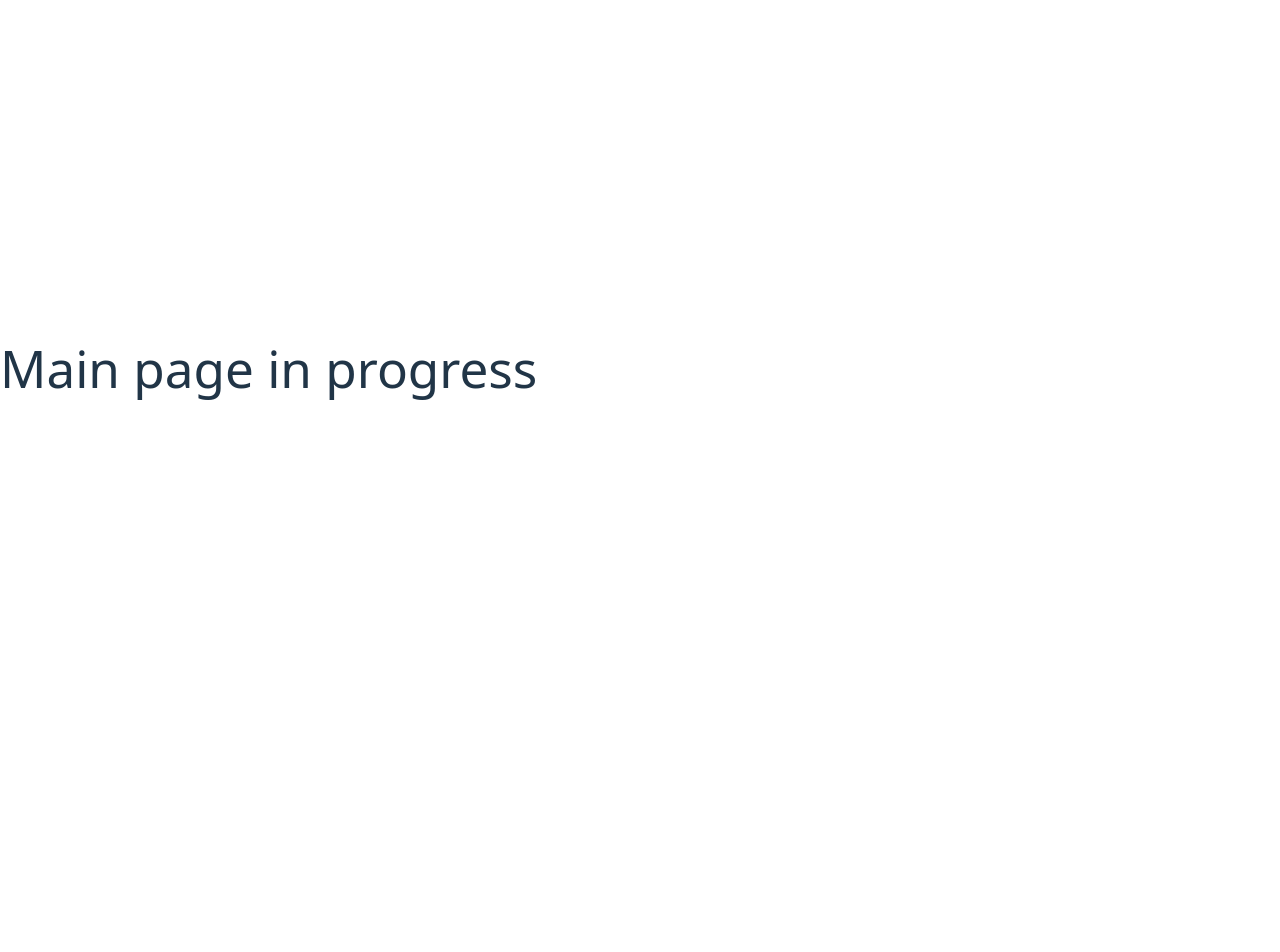
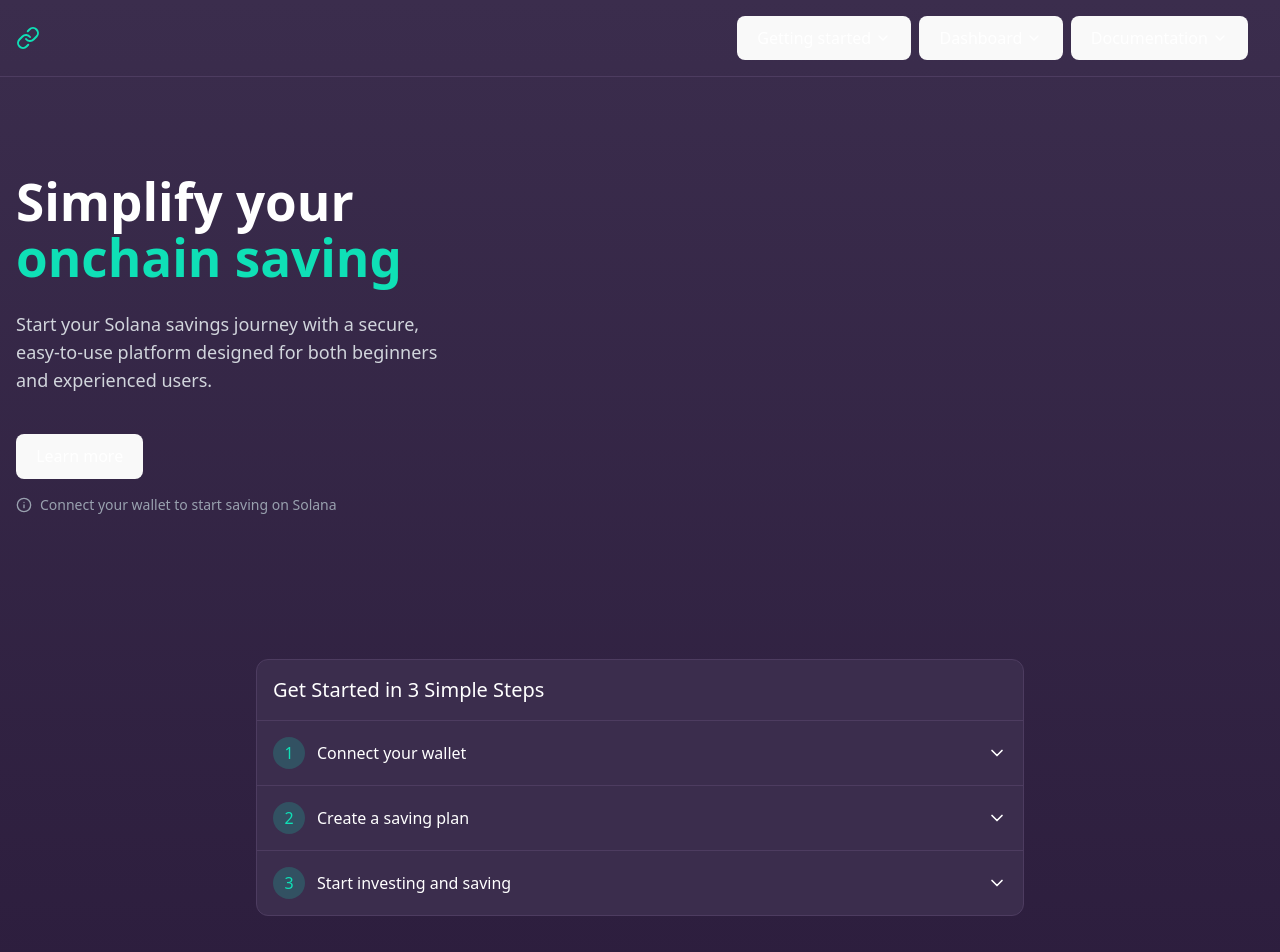
Before and after one commit to skurzyp/money-saver-dapp, a React (Vite) app: page /main in a window 1280 px wide. Shown: the top 952 px of the page. Before the commit the page ends 800 px from the top, so only its background shows below. Built offline with nearby package versions, Linux system fonts and the light colour scheme; what @reown/appkit, @reown/appkit-adapter-solana, @solana/wallet-adapter-wallets would draw is missing.

Commit message:
feat: add initial start screen

```diff
--- /dev/null
+++ b/src/components/featuresSection.tsx
@@ -0,0 +1,53 @@
+import { ChevronDown } from 'lucide-react';
+
+export default function FeaturesSection()  {
+  return (
+    <section className="container mx-auto px-4 py-12">
+      <div className="max-w-3xl mx-auto">
+        <div className="bg-[#3b2d4d] border border-[#4d3c60] rounded-xl overflow-hidden">
+          <div className="p-4 border-b border-[#4d3c60]">
+            <h2 className="text-xl font-medium">Get Started in 3 Simple Steps</h2>
+          </div>
+
+          <div className="divide-y divide-[#4d3c60]">
+            <div className="p-4 hover:bg-[#4d3c60]/30 transition-colors cursor-pointer">
+              <div className="flex justify-between items-center">
+                <div className="flex items-center gap-3">
+                  <div className="w-8 h-8 rounded-full bg-[#0fe0b6]/20 text-[#0fe0b6] flex items-center justify-center">
+                    1
+                  </div>
+                  <h3 className="font-medium">Connect your wallet</h3>
+                </div>
+                <ChevronDown className="h-5 w-5" />
+              </div>
+            </div>
+
+            <div className="p-4 hover:bg-[#4d3c60]/30 transition-colors cursor-pointer">
+              <div className="flex justify-between items-center">
+                <div className="flex items-center gap-3">
+                  <div className="w-8 h-8 rounded-full bg-[#0fe0b6]/20 text-[#0fe0b6] flex items-center justify-center">
+                    2
+                  </div>
+                  <h3 className="font-medium">Create a saving plan</h3>
+                </div>
+                <ChevronDown className="h-5 w-5" />
+              </div>
+            </div>
+
+            <div className="p-4 hover:bg-[#4d3c60]/30 transition-colors cursor-pointer">
+              <div className="flex justify-between items-center">
+                <div className="flex items-center gap-3">
+                  <div className="w-8 h-8 rounded-full bg-[#0fe0b6]/20 text-[#0fe0b6] flex items-center justify-center">
+                    3
+                  </div>
+                  <h3 className="font-medium">Start investing and saving</h3>
+                </div>
+                <ChevronDown className="h-5 w-5" />
+              </div>
+            </div>
+          </div>
+        </div>
+      </div>
+    </section>
+  )
+}
--- /dev/null
+++ b/src/components/gettingStartedDrawer.tsx
@@ -0,0 +1,102 @@
+import { X } from "lucide-react"
+
+interface GettingStartedDrawerProps {
+  onClose: () => void
+}
+
+export default function GettingStartedDrawer({ onClose }: GettingStartedDrawerProps) {
+  return (
+    <div className="fixed inset-0 z-50 bg-black/50 flex justify-end">
+      <div
+        className="bg-[#2d1e3e] w-full max-w-md h-full overflow-y-auto animate-slide-in"
+        style={{ animationDuration: "0.3s" }}
+      >
+        <div className="sticky top-0 bg-[#3b2d4d] p-4 border-b border-[#4d3c60] flex justify-between items-center">
+          <h2 className="text-xl font-medium">Getting Started</h2>
+          <button
+            onClick={onClose}
+            className="p-1 rounded-full hover:bg-[#4d3c60]/50 transition-colors"
+            aria-label="Close"
+          >
+            <X className="h-5 w-5" />
+          </button>
+        </div>
+
+        <div className="p-6">
+          <div className="bg-gradient-to-br from-[#4d3c60] to-[#2d1e3e] p-6 rounded-2xl border border-[#4d3c60] shadow-xl">
+            <div className="bg-gradient-to-br from-[#ff6b8b] to-[#5f27cd] p-6 rounded-xl mb-6">
+              <div className="flex items-center gap-3 mb-4">
+                <div className="w-8 h-8 bg-white rounded-full flex items-center justify-center">
+                  <div className="w-3 h-3 bg-[#5f27cd] rounded-full"></div>
+                </div>
+                <div className="font-large">Solana Money Saver</div>
+              </div>
+            </div>
+
+            <div className="space-y-4">
+              <div className="space-y-1">
+                <h3 className="font-medium">How it works?</h3>
+                <p className="text-sm text-gray-300">
+                  Learn ideas behind the project, what it offers and decide what suits you best
+                </p>
+              </div>
+
+              <div className="space-y-1">
+                <h3 className="font-medium">How to start?</h3>
+                <p className="text-sm text-gray-300">How to create your first saving plan</p>
+              </div>
+
+              <div className="space-y-1">
+                <h3 className="font-medium">Invest your money and make the plan risk free</h3>
+                <p className="text-sm text-gray-300">
+                  The investment opportunities aggregated by this page are risk free.
+                </p>
+              </div>
+            </div>
+          </div>
+
+          <div className="mt-8 space-y-6">
+            <div className="space-y-2">
+              <h3 className="text-lg font-medium">Additional Resources</h3>
+              <p className="text-sm text-gray-300">
+                Explore these resources to learn more about saving and investing on Solana.
+              </p>
+            </div>
+
+            <div className="grid gap-4">
+              <a
+                href="https://solana.com/pl/docs/intro/quick-start"
+                className="block p-4 bg-[#3b2d4d] rounded-lg border border-[#4d3c60] hover:bg-[#4d3c60]/50 transition-colors"
+                target="_blank"
+                rel="noopener noreferrer"
+              >
+                <h4 className="font-medium mb-1">Beginner's Guide to Solana</h4>
+                <p className="text-sm text-gray-300">Learn the basics of Solana blockchain and how it works.</p>
+              </a>
+
+              <a
+                href="#"
+                className="block p-4 bg-[#3b2d4d] rounded-lg border border-[#4d3c60] hover:bg-[#4d3c60]/50 transition-colors"
+                target="_blank"
+                rel="noopener noreferrer"
+              >
+                <h4 className="font-medium mb-1">Investment Strategies</h4>
+                <p className="text-sm text-gray-300">Discover different strategies for growing your assets.</p>
+              </a>
+
+              <a
+                href="#"
+                className="block p-4 bg-[#3b2d4d] rounded-lg border border-[#4d3c60] hover:bg-[#4d3c60]/50 transition-colors"
+                target="_blank"
+                rel="noopener noreferrer"
+              >
+                <h4 className="font-medium mb-1">Security Best Practices</h4>
+                <p className="text-sm text-gray-300">Keep your assets safe with these security tips.</p>
+              </a>
+            </div>
+          </div>
+        </div>
+      </div>
+    </div>
+  )
+}
--- a/src/pages/AuthPage.tsx
+++ b/src/pages/AuthPage.tsx
@@ -10,9 +10,9 @@ const AuthPage  = () => {
   const navigate = useNavigate();
 
   return (
-    <div className="min-h-screen w-screen bg-black text-white flex flex-col md:flex-row">
+    <div className="min-h-screen w-screen bg-black text-white flex flex-col md:flex-row bg-gradient-to-br from-[#3b2d4d] to-[#2d1e3e]">
       {/* Left side with logo and slogan */}
-      <div className="w-full md:w-1/2 flex flex-col justify-center items-center p-8 bg-gradient-to-br from-gray-900 to-black">
+      <div className="w-full md:w-1/2 flex flex-col justify-center items-center ">
         <div className="max-w-md space-y-6">
           <div className="flex items-center space-x-3">
             <div className="relative w-12 h-12">
@@ -51,7 +51,7 @@ const AuthPage  = () => {
       </div>
 
       {/* Right side with login */}
-      <div className="w-full md:w-1/2 flex justify-center items-center p-8">
+      <div className="w-full md:w-1/2 flex justify-center items-center p-8 ">
         <Card className="w-full max-w-md p-8 bg-gray-900 border-gray-800">
           <div className="space-y-6">
             <div className="text-center">
--- a/src/pages/MainPage.tsx
+++ b/src/pages/MainPage.tsx
@@ -1,17 +1,81 @@
-export default function MainPage() {
+"use client"
+
+import { useState } from "react"
+import { ChevronDown, Info, Link } from 'lucide-react';
+import GettingStartedDrawer from '../components/gettingStartedDrawer.tsx';
+import FeaturesSection from '../components/featuresSection.tsx';
+
+
+export default function StartingScreen() {
+  const [showGettingStarted, setShowGettingStarted] = useState(false)
+
   return (
-    <>
-      <div className="w-max h-max">
-        <div>
-          <h1>Main page in progress</h1>
+    <div className="min-h-screen w-screen bg-gradient-to-b from-[#3b2d4d] to-[#2d1e3e] text-white">
+      {/* Header */}
+      <header className="border-b border-[#4d3c60] p-4">
+        <div className="container mx-auto flex items-center justify-between">
+          <Link href="/" className="text-2xl font-bold text-[#0fe0b6]">
+            Money Saver
+          </Link>
+
+          <div className="flex items-center gap-4">
+            <div className="flex items-center gap-2">
+              <button
+                className="flex items-center gap-1 px-3 py-2 text-sm rounded-md hover:bg-[#4d3c60]/50 transition-colors"
+                onClick={() => setShowGettingStarted(!showGettingStarted)}
+                aria-expanded={showGettingStarted}
+              >
+                Getting started <ChevronDown className="h-4 w-4" />
+              </button>
+              <button
+                className="flex items-center gap-1 px-3 py-2 text-sm rounded-md hover:bg-[#4d3c60]/50 transition-colors">
+                Dashboard <ChevronDown className="h-4 w-4" />
+              </button>
+              <button
+                className="flex items-center gap-1 px-3 py-2 text-sm rounded-md hover:bg-[#4d3c60]/50 transition-colors">
+                Documentation <ChevronDown className="h-4 w-4" />
+              </button>
+            </div>
+            <appkit-button />
+          </div>
         </div>
-        <div className="flex justify-center items-center p-4">
-          <appkit-network-button />
+      </header>
+
+      {/* Getting Started Drawer */}
+      {showGettingStarted && <GettingStartedDrawer onClose={() => setShowGettingStarted(false)} />}
+
+      {/* Main Content */}
+      <main className="container mx-auto px-4 py-12 md:py-24">
+        <div className="grid md:grid-cols-2 gap-12 items-center">
+          <div className="space-y-6">
+            <h1 className="text-4xl md:text-5xl lg:text-6xl font-bold leading-tight">
+              Simplify your <br />
+              <span className="text-[#0fe0b6]">onchain saving</span>
+            </h1>
+            <p className="text-lg text-gray-300 max-w-md">
+              Start your Solana savings journey with a secure, easy-to-use platform designed for both beginners and
+              experienced users.
+            </p>
+            <div className="pt-4 space-y-4">
+              <button
+                className="px-6 py-3 bg-white/10 hover:bg-white/20 transition-colors rounded-md text-white font-medium">
+                Learn more
+              </button>
+              <p className="text-sm text-gray-400 flex items-center gap-2">
+                <Info className="h-4 w-4" /> Connect your wallet to start saving on Solana
+              </p>
+            </div>
+          </div>
+
+          <div className="relative">
+            <div
+              className="absolute -z-10 w-72 h-72 bg-[#0fe0b6]/30 rounded-full blur-3xl top-1/2 left-1/2 transform -translate-x-1/2 -translate-y-1/2"></div>
+          </div>
         </div>
-        <div className="flex justify-center items-center p-4">
-          <appkit-button />
-        </div>
-      </div>
-    </>
-  );
+      </main>
+
+      {/* Features Section */}
+      <FeaturesSection/>
+    </div>
+  )
 }
```
